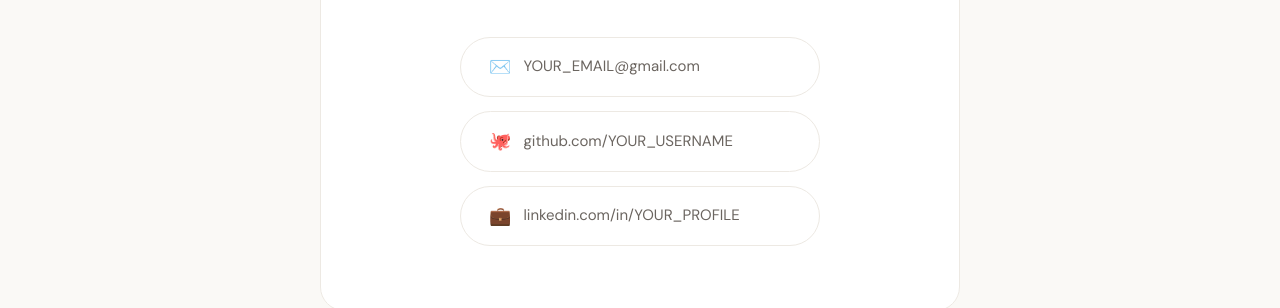
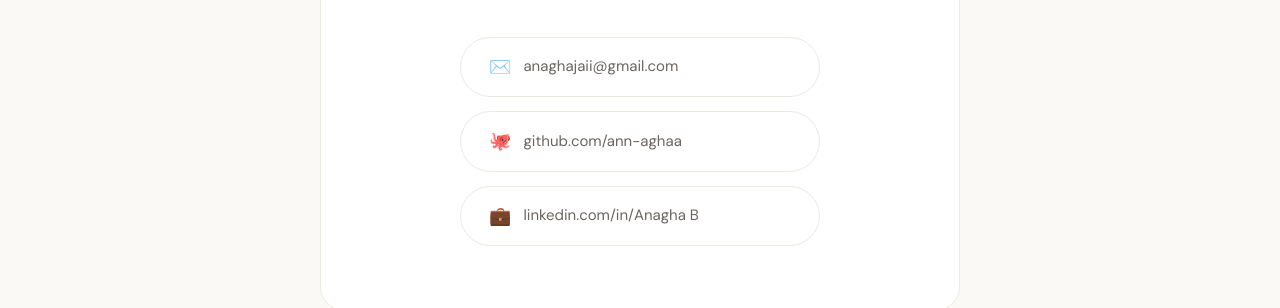
Before and after one commit to ann-aghaa/portfolio, a plain HTML site: page index.html in a window 1280 px wide. Shown: the part 3100-3408 px from the top of the page. Drawn offline with nearby package versions, Linux system fonts and the light colour scheme.

Commit message:
Update index.html

```diff
--- a/index.html
+++ b/index.html
@@ -217,17 +217,17 @@
         <h2>Let's <em>Connect</em></h2>
         <p>I'm actively looking for internship opportunities. If you think I'd be a good fit for your team, feel free to reach out!</p>
         <div class="contact-links">
-          <a href="mailto:YOUR_EMAIL@gmail.com" class="contact-item">
+          <a href="mailto:anaghajaii@gmail.com" class="contact-item">
             <span class="contact-icon">✉️</span>
-            <span>YOUR_EMAIL@gmail.com</span>
+            <span>anaghajaii@gmail.com</span>
           </a>
-          <a href="https://github.com/YOUR_USERNAME" target="_blank" class="contact-item">
+          <a href="https://github.com/ann-aghaa" target="_blank" class="contact-item">
             <span class="contact-icon">🐙</span>
-            <span>github.com/YOUR_USERNAME</span>
+            <span>github.com/ann-aghaa</span>
           </a>
-          <a href="https://linkedin.com/in/YOUR_PROFILE" target="_blank" class="contact-item">
+          <a href="https://linkedin.com/in/Anagha B" target="_blank" class="contact-item">
             <span class="contact-icon">💼</span>
-            <span>linkedin.com/in/YOUR_PROFILE</span>
+            <span>linkedin.com/in/Anagha B</span>
           </a>
         </div>
       </div>
```
